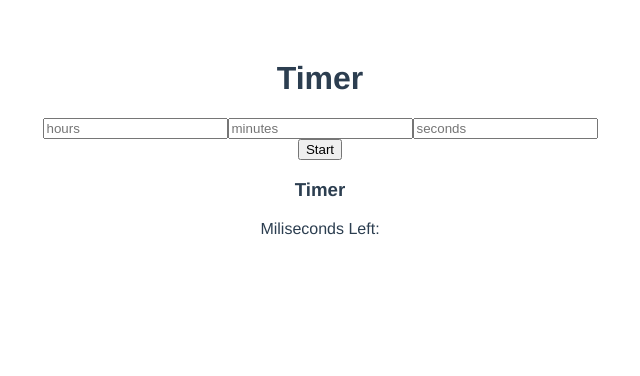
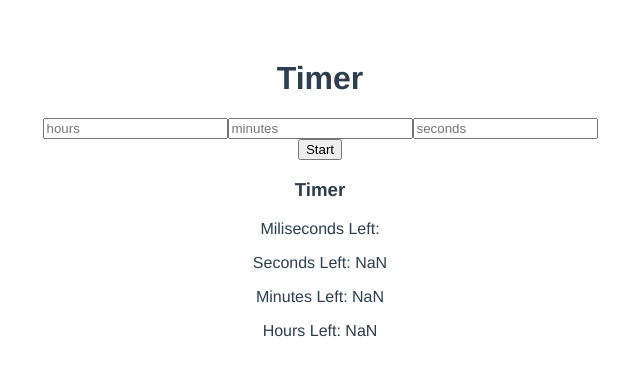
Before and after one commit to wwwLulu/Tracker-App, a Vue app: page / in a window 1280 px wide. Shown: the top 376 px of the page, without its empty margins (320-960 px from the left). Built offline with nearby package versions, Linux system fonts and the light colour scheme.

Commit message:
Added a decent display that shows timer seconds, minutes etc

```diff
--- a/src/components/TimerDisplay.vue
+++ b/src/components/TimerDisplay.vue
@@ -4,6 +4,18 @@
         <p>
             Miliseconds Left:
             {{ timeLeft.milliseconds }}
+        </p>
+        <p>
+            Seconds Left:
+            {{ parseInt(timeLeft.seconds) }}
+        </p>
+        <p>
+            Minutes Left:
+            {{ parseInt(timeLeft.minutes) }}
+        </p>
+        <p>
+            Hours Left:
+            {{ parseInt(timeLeft.hours) }}
         </p>
     </div>
 </template>
```
